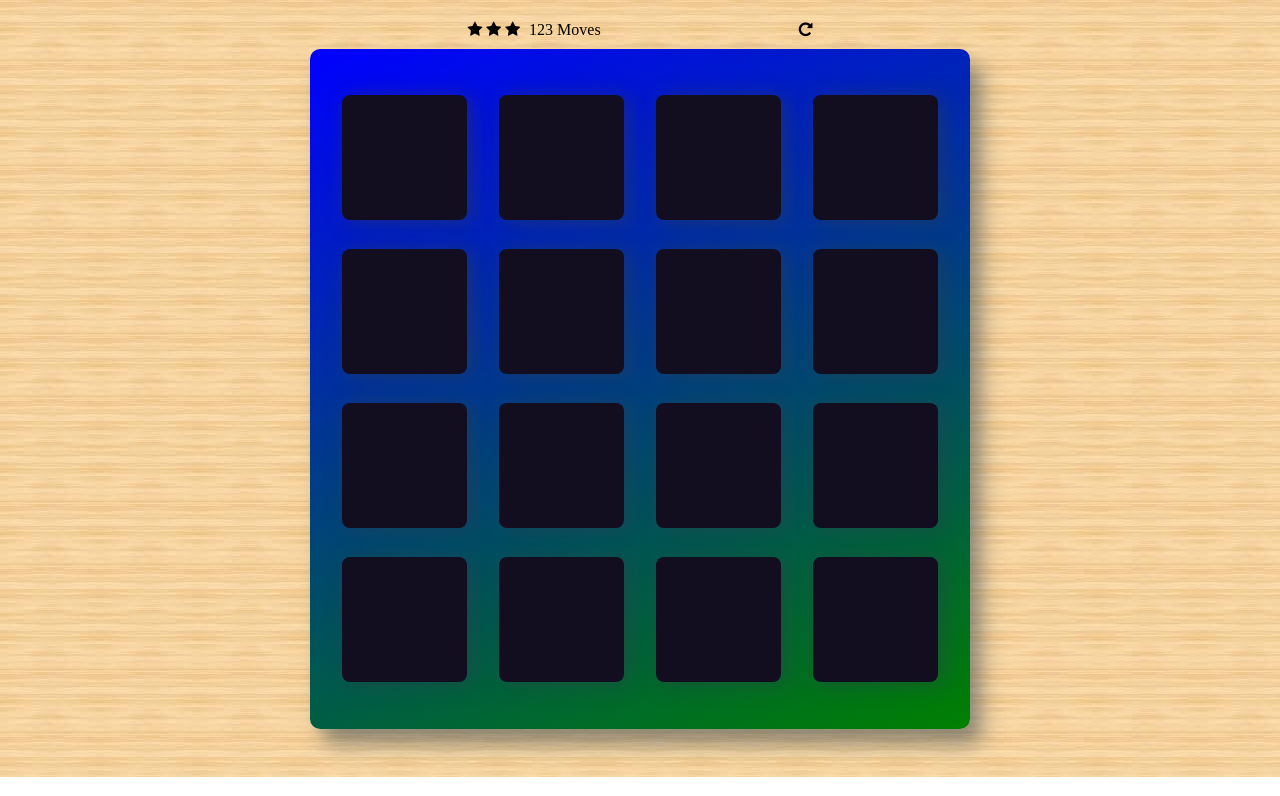
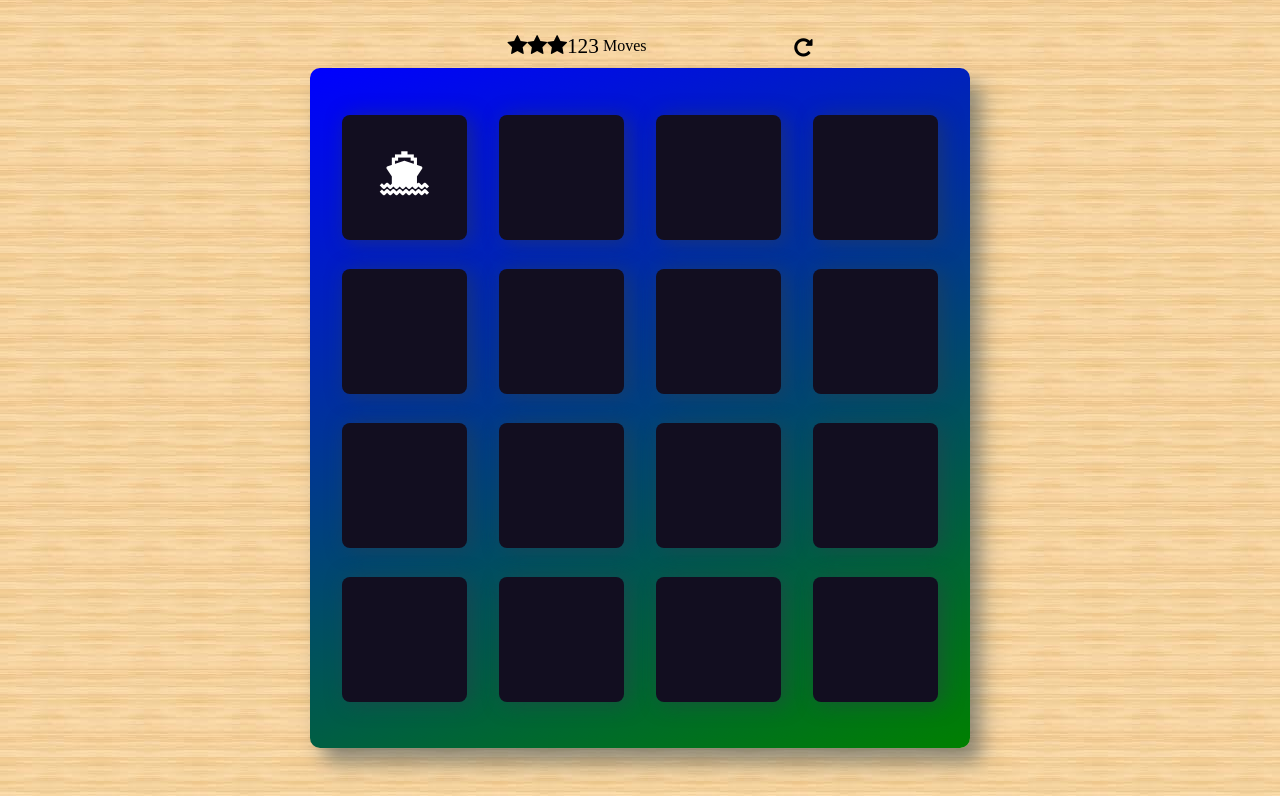
Before and after one commit to emolsen2006/Matching_Game, a plain HTML site: page index.html in a window 1280 px wide. Both pictures are taken after a click on the item 404 px from the left and 216 px from the top of the page. Shown: the part 59-855 px from the top of the page. Drawn offline with Linux system fonts and the light colour scheme.

Commit message:
Feat: Event listeners added, logical compare built

```diff
--- a/css/app.css
+++ b/css/app.css
@@ -61,6 +61,10 @@ h1 {
   box-shadow: 5px 2px 20px 0 rgba(46, 61, 73, 0.5);
 }
 
+.deck .card:hover{
+  box-shadow:  0px 0px 60px 12px rgba(215,214,24,1);
+}
+
 .deck .card.show {
     font-size: 33px;
     list-style: none;
@@ -76,7 +80,7 @@ h1 {
   margin-bottom: 10px;
 }
 
-.score-panel .stars {
+.score-panel .star {
   margin: 0;
   padding: 0;
   display: inline-block;
@@ -86,6 +90,7 @@ h1 {
 .score-panel .stars li {
   list-style: none;
   display: inline-block;
+  float: left;
 }
 
 .score-panel .restart {
--- a/index.html
+++ b/index.html
@@ -19,14 +19,14 @@
     </header>
     <section class="score-panel">
       <ul class="stars">
-        <li><i class="fa fa-star"></i></li>
-        <li><i class="fa fa-star"></i></li>
-        <li><i class="fa fa-star"></i></li>
+        <li><i class="fa fa-star fa-lg"></i></li>
+        <li><i class="fa fa-star fa-lg"></i></li>
+        <li><i class="fa fa-star fa-lg"></i></li>
       </ul>
 
-      <span class="moves">123</span> Moves
+      <span class="moves fa-lg">123</span> Moves
 
-      <div class="restart">
+      <div class="restart fa-lg">
         <i class="fa fa-repeat"></i>
       </div>
     </section>
--- a/js/app.js
+++ b/js/app.js
@@ -1,5 +1,5 @@
 
-//build initial list of unique cards
+//statically build the inner HTML of the deck
 var cards = ['<i class="fa fa-motorcycle fa-lg"></i>',
             '<i class="fa fa-motorcycle fa-lg"></i>',
             '<i class="fa fa-truck fa-lg"></i>',
@@ -17,8 +17,63 @@ var cards = ['<i class="fa fa-motorcycle fa-lg"></i>',
             '<i class="fa fa-wheelchair fa-lg"></i>',
             '<i class="fa fa-wheelchair fa-lg"></i>'];
 
+//our face-up array for matching
+var faceUp = [];
 
-// Shuffle function, modified from http://stackoverflow.com/a/2450976
+//deal the cards
+deal(cards);
+
+//shuffles, sets innerHTML, and adds mouse EventListener
+function deal(cards) {
+  //shuffle the deck
+  shuffle(cards);
+  //beccause of the DOM lookup, the first card is special
+  var firstCard = document.querySelector('.deck').firstElementChild;
+  firstCard.innerHTML = cards[0];
+  makeClickable(firstCard);
+  var nextCard = firstCard
+
+  //iterate through the deck by 'next sibling'
+  for (var i = 1; i < cards.length; i++) {
+    nextCard = nextCard.nextElementSibling;
+    nextCard.innerHTML = cards[i];
+    makeClickable(nextCard);  //method to add event listeners
+  }
+}
+
+//alternates between CSS classes to show sides of cards and animation
+function makeClickable(card) {
+  //TODO: user should only click to show, not both
+  card.addEventListener('click', function(){
+    if (card.className === 'card'){
+      //TODO: add to the open card list
+      card.className = 'card show';
+      compare(card);
+    } else {
+      card.className = 'card';
+    }
+  });
+}
+
+function compare(card) {
+  //if empty or even numbered
+  if (faceUp.length === 0 || (faceUp.length % 2 ===0)) {
+    faceUp.push(card);
+    // console.log(card);
+    // console.log(faceUp.value);
+  } else {
+    for (var i = 0; i < faceUp.length; i++) {
+      if (card.innerHTML === faceUp[i].innerHTML) {
+        console.log('match');
+      } else {
+        console.log('mismatch');
+      }
+    }
+  }
+
+}
+
+// Shuffle function, slightly modified from http://stackoverflow.com/a/2450976
 function shuffle(array) {
   var currentIndex = array.length;
   var temp;
@@ -32,21 +87,3 @@ function shuffle(array) {
   }
   return array;
 }
-
-//shuffle the deck
-shuffle(cards);
-
-function deal(cards) {
-  var firstCard = document.querySelector('.deck').firstElementChild;
-  firstCard.innerHTML = cards[0];
-  var nextCard = firstCard
-
-  for (var i = 1; i < cards.length; i++) {
-    nextCard = nextCard.nextElementSibling;
-    nextCard.innerHTML = cards[i];
-    console.log(nextCard);
-  }
-}
-
-//deal the cards
-deal(cards);
```
